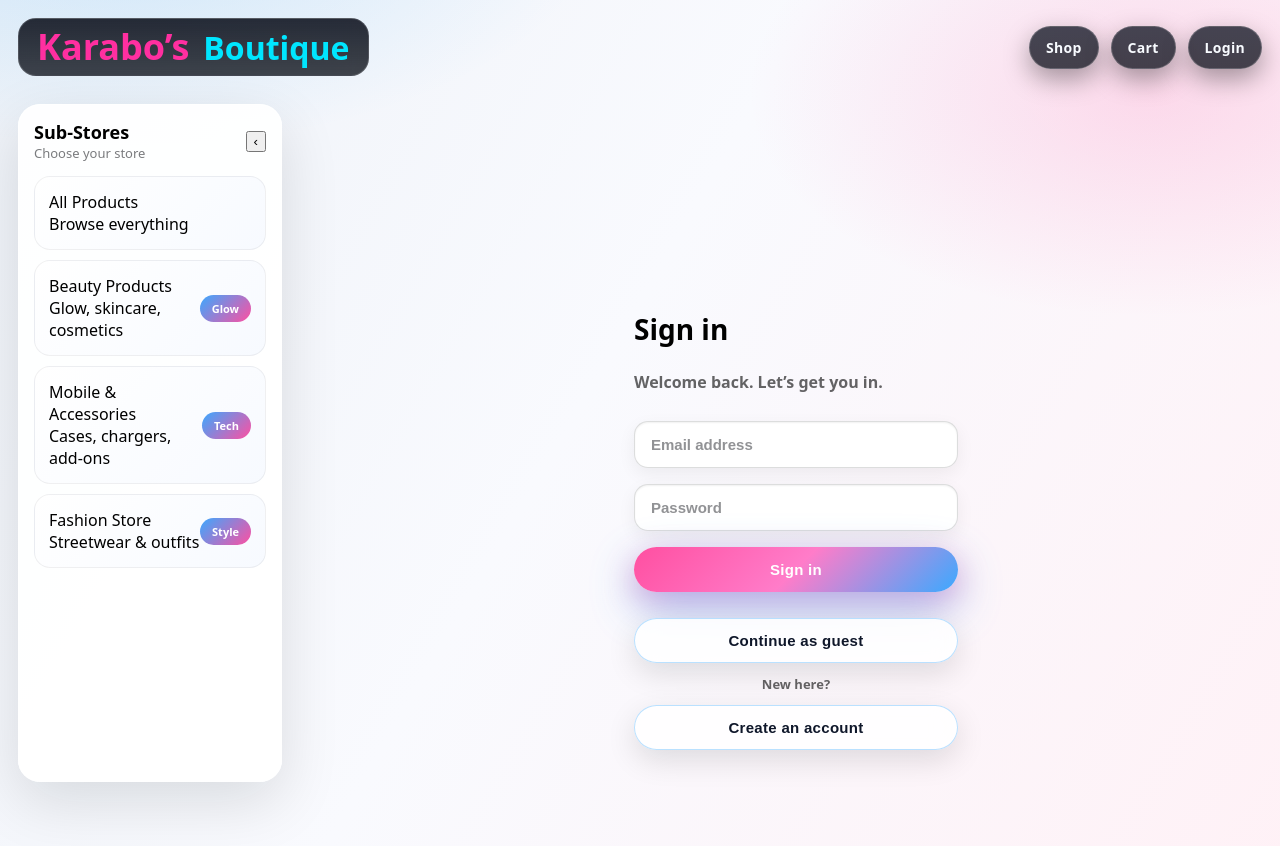
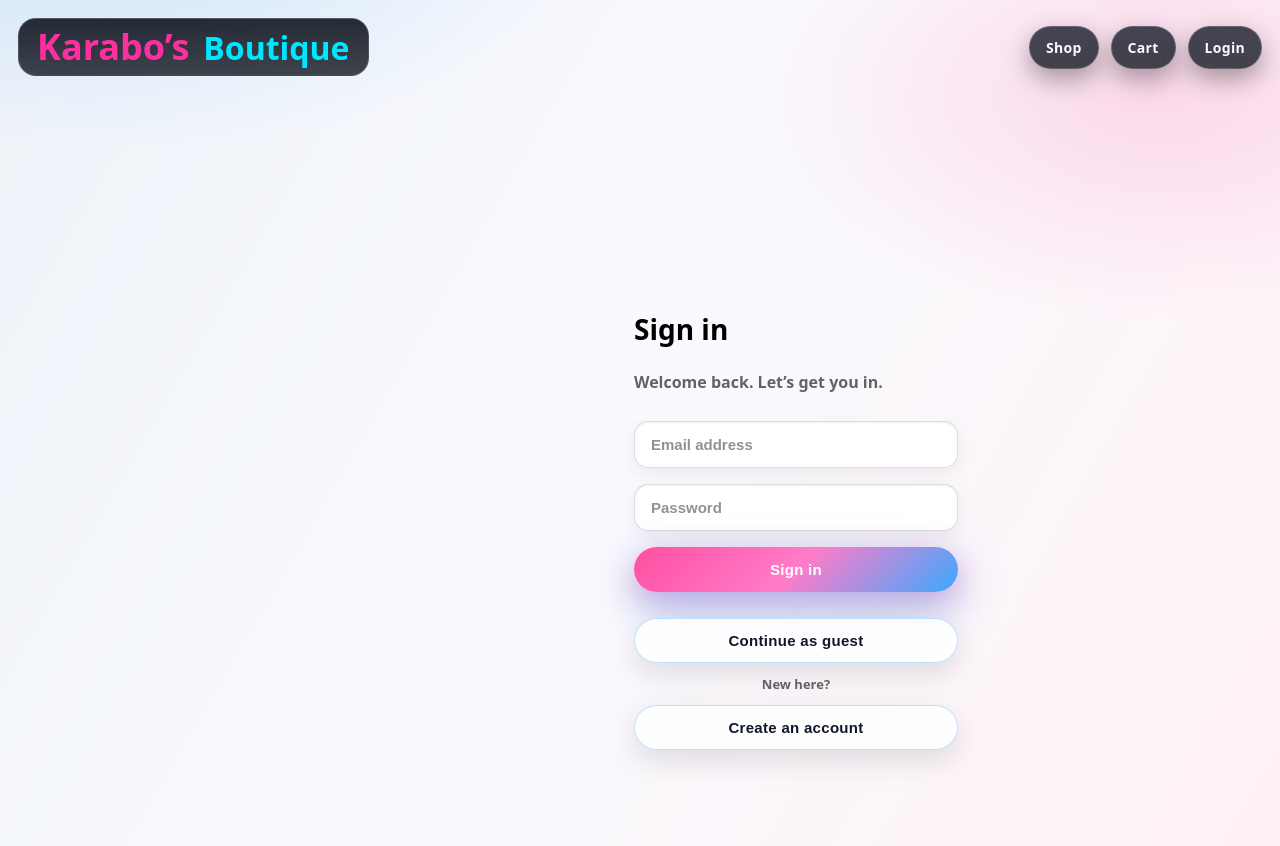
Before and after one commit to yvesf022/kkkkkk, a Next.js app: page /login in a window 1280 px wide. Shown: the top 846 px of the page. Built offline with nearby package versions, Linux system fonts and the light colour scheme; no server answers.

Commit message:
fix(layout): remove global sidebar from ClientShell

```diff
--- a/components/layout/ClientShell.tsx
+++ b/components/layout/ClientShell.tsx
@@ -1,22 +1,8 @@
 "use client";
 
 import Header from "@/components/layout/Header";
-import Sidebar from "@/components/layout/Sidebar";
 import { UIProvider } from "@/components/layout/uiStore";
 import { CartProvider } from "@/app/context/CartContext";
-
-/**
- * CLIENT SHELL — AUTHORITATIVE
- *
- * PURPOSE:
- * - Global UI shell ONLY
- * - Header, sidebar, layout, providers
- *
- * RULES:
- * - ❌ NO auth hydration here
- * - ❌ NO backend calls
- * - Auth is handled by RequireAuth / admin layouts
- */
 
 export default function ClientShell({
   children,
@@ -28,27 +14,16 @@ export default function ClientShell({
       <CartProvider>
         <Header />
 
-        <div
-          className="appShell"
+        {/* IMPORTANT: no global sidebar */}
+        <main
+          className="pageContentWrap"
           style={{
-            display: "flex",
             width: "100%",
             minHeight: "calc(100vh - var(--header-height, 72px))",
-            alignItems: "stretch",
           }}
         >
-          <Sidebar />
-
-          <main
-            className="pageContentWrap"
-            style={{
-              flex: 1,
-              minWidth: 0,
-            }}
-          >
-            {children}
-          </main>
-        </div>
+          {children}
+        </main>
       </CartProvider>
     </UIProvider>
   );
```
